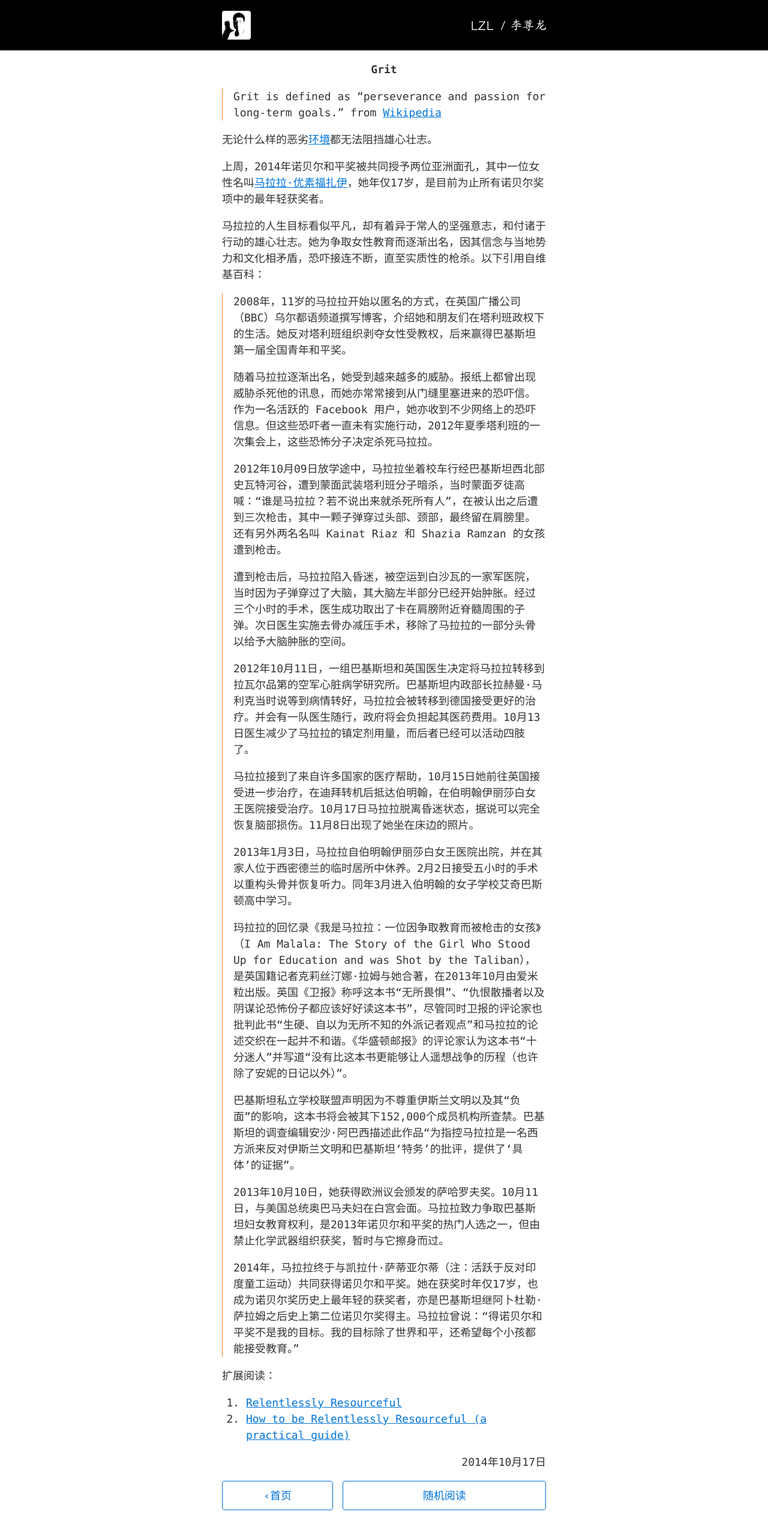
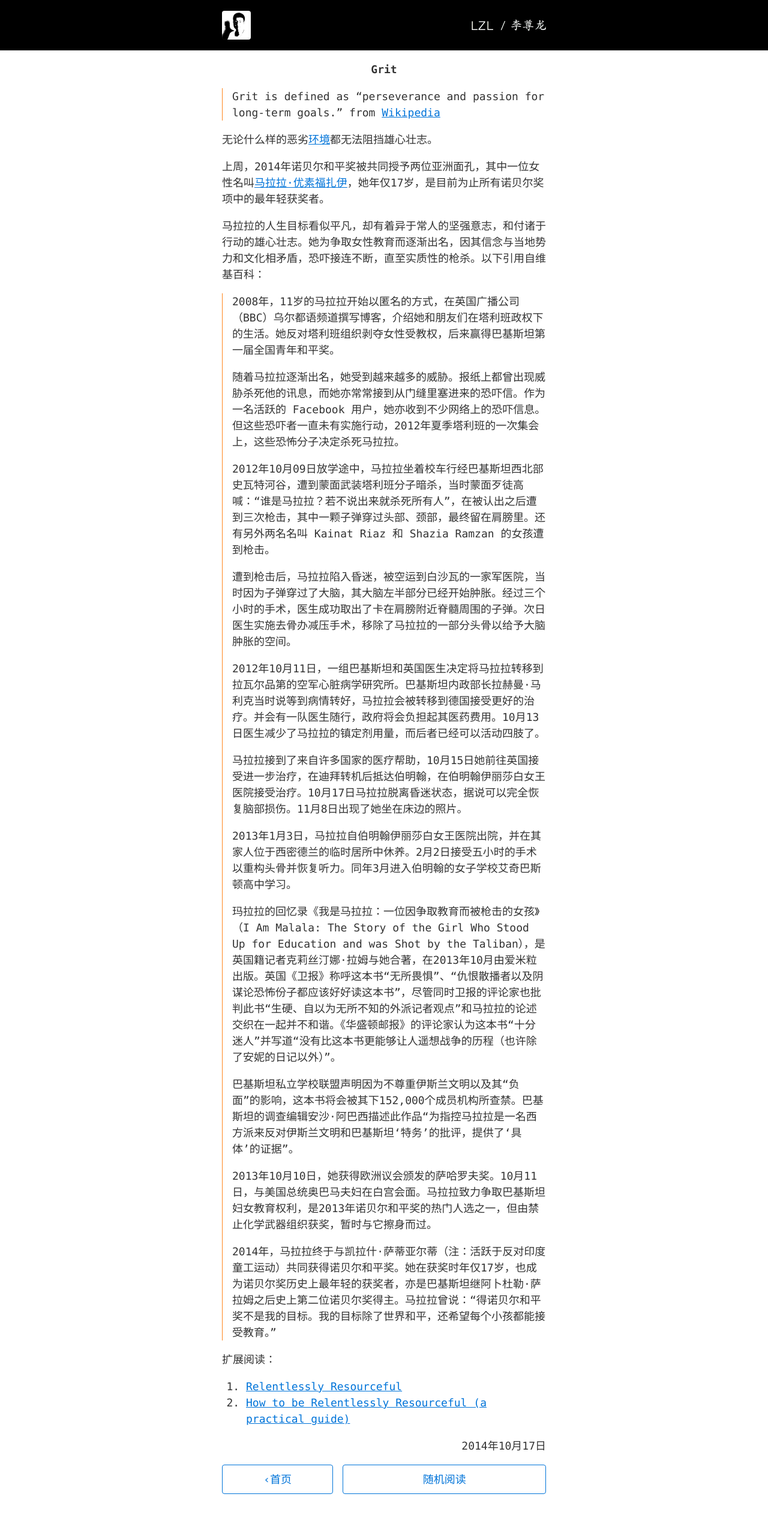
Before and after one commit to lzl/lzl.github.com, a Jekyll site: the page built from _posts/2014-10-17-grit.md, in a window 1280 px wide. Shown: the whole page at 60% size. Built offline with Jekyll 4.4.1, drawn with Linux system fonts in a browser that asks for light colours; after the commit the page ends 2509 px from its top, so only the background shows below that.

Commit message:
clean the code

```diff
--- a/_layouts/single.html
+++ b/_layouts/single.html
@@ -5,7 +5,7 @@
   <meta charset="utf-8">
   <meta http-equiv="X-UA-Compatible" content="IE=edge,chrome=1">
   <meta name="renderer" content="webkit">
-  <meta name="viewport" content="width=device-width, initial-scale=1, minimal-ui">
+  <meta name="viewport" content="width=device-width, initial-scale=1">
   <link rel="stylesheet" href="/static/lib/normalize.css">
   <link rel="stylesheet" href="/static/single.css">
   <link rel="shortcut icon" href="/favicon.ico" type="image/x-icon">
--- a/static/single.css
+++ b/static/single.css
@@ -31,7 +31,7 @@
   color: #333;
 }
 
-h1, h2, h3, h4, p, ul {
+h1, h2, h3, h4, p {
   font-size: 1em;
   margin: 0;
   margin-bottom: 1em;
@@ -43,13 +43,9 @@
 article h1 {
   text-align: center;
 }
-ul {
-  list-style: none;
-}
-li {
-  font-size: 1em;
-  margin: 0;
-  padding: 0;
+ul, ol {
+  margin-top: 0;
+  margin-bottom: 1em;
 }
 /*! author-marks.css via http://mattgemmell.com/2013/05/16/author-marks/ */
 strong {
@@ -63,11 +59,7 @@
   border-style: solid;
   border-color: #FF851B;
   margin: 0;
-  padding: 0 0 0 1em;
-}
-img {
-  position: absolute;
-  border-radius: 4px;
+  padding: 0 0 0 1rem;
 }
 hr {
   visibility: hidden;
@@ -96,6 +88,9 @@
   background-size: 124px 20px;
   background-repeat: no-repeat;
 }
+.published-at {
+  text-align: right;
+}
 .button {
   display: block;
   padding: 10px;
@@ -110,9 +105,6 @@
 .button:hover {
   color: #fff;
   background: #0074D9;
-}
-.published-at {
-  text-align: right;
 }
 
 .card {
```
Also changed, not shown: index.md (+1 -1 lines).
